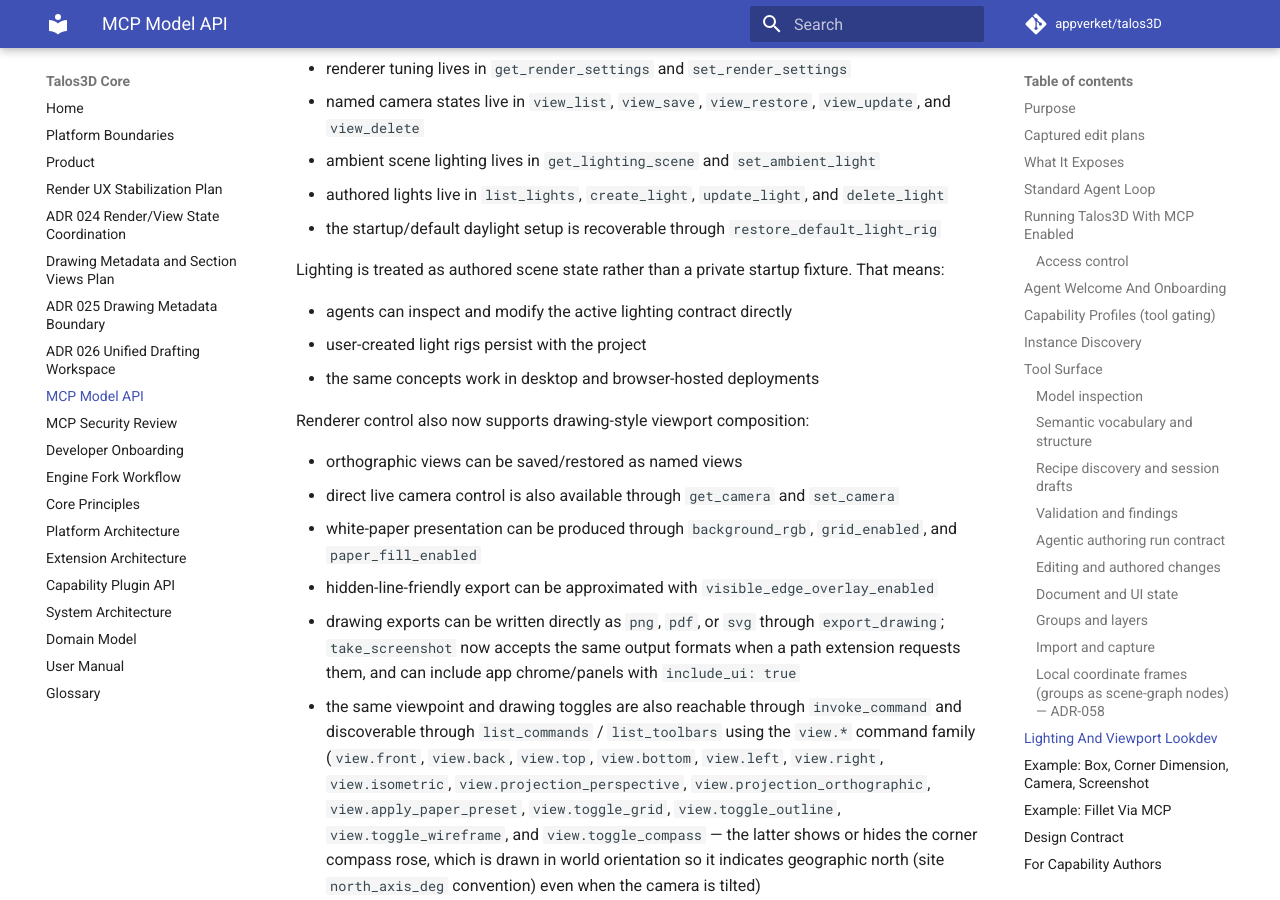
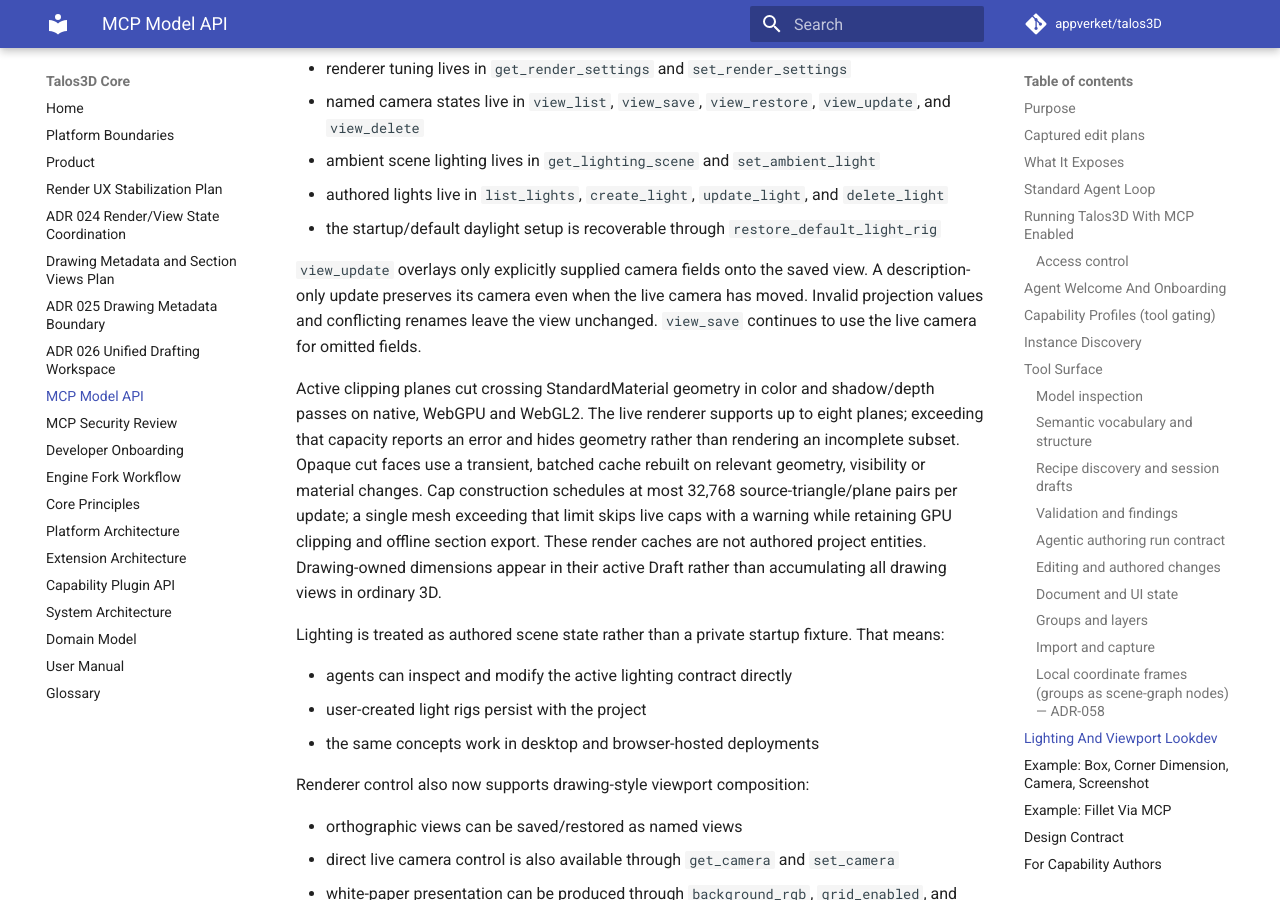
Before and after one commit to appverket/talos3D, an MkDocs documentation site: the page built from docs/MCP_MODEL_API.md, in a window 1280 px wide and 900 px high, scrolled down 17145 px. Built offline with MkDocs 1.6.1 and Material for MkDocs 9.7.7, drawn with Linux system fonts in a browser that asks for light colours; comment, search, counter and statistics services are not loaded.

Commit message:
Document saved-view updates and browser section rendering limits

```diff
--- a/docs/MCP_MODEL_API.md
+++ b/docs/MCP_MODEL_API.md
@@ -717,6 +717,22 @@
 - the startup/default daylight setup is recoverable through
   `restore_default_light_rig`
 
+`view_update` overlays only explicitly supplied camera fields onto the saved
+view. A description-only update preserves its camera even when the live camera
+has moved. Invalid projection values and conflicting renames leave the view
+unchanged. `view_save` continues to use the live camera for omitted fields.
+
+Active clipping planes cut crossing StandardMaterial geometry in color and
+shadow/depth passes on native, WebGPU and WebGL2. The live renderer supports up
+to eight planes; exceeding that capacity reports an error and hides geometry
+rather than rendering an incomplete subset. Opaque cut faces use a transient,
+batched cache rebuilt on relevant geometry, visibility or material changes.
+Cap construction schedules at most 32,768 source-triangle/plane pairs per update;
+a single mesh exceeding that limit skips live caps with a warning while retaining
+GPU clipping and offline section export. These render caches are not authored
+project entities. Drawing-owned dimensions appear in their active Draft rather
+than accumulating all drawing views in ordinary 3D.
+
 Lighting is treated as authored scene state rather than a private startup
 fixture. That means:
 
```
